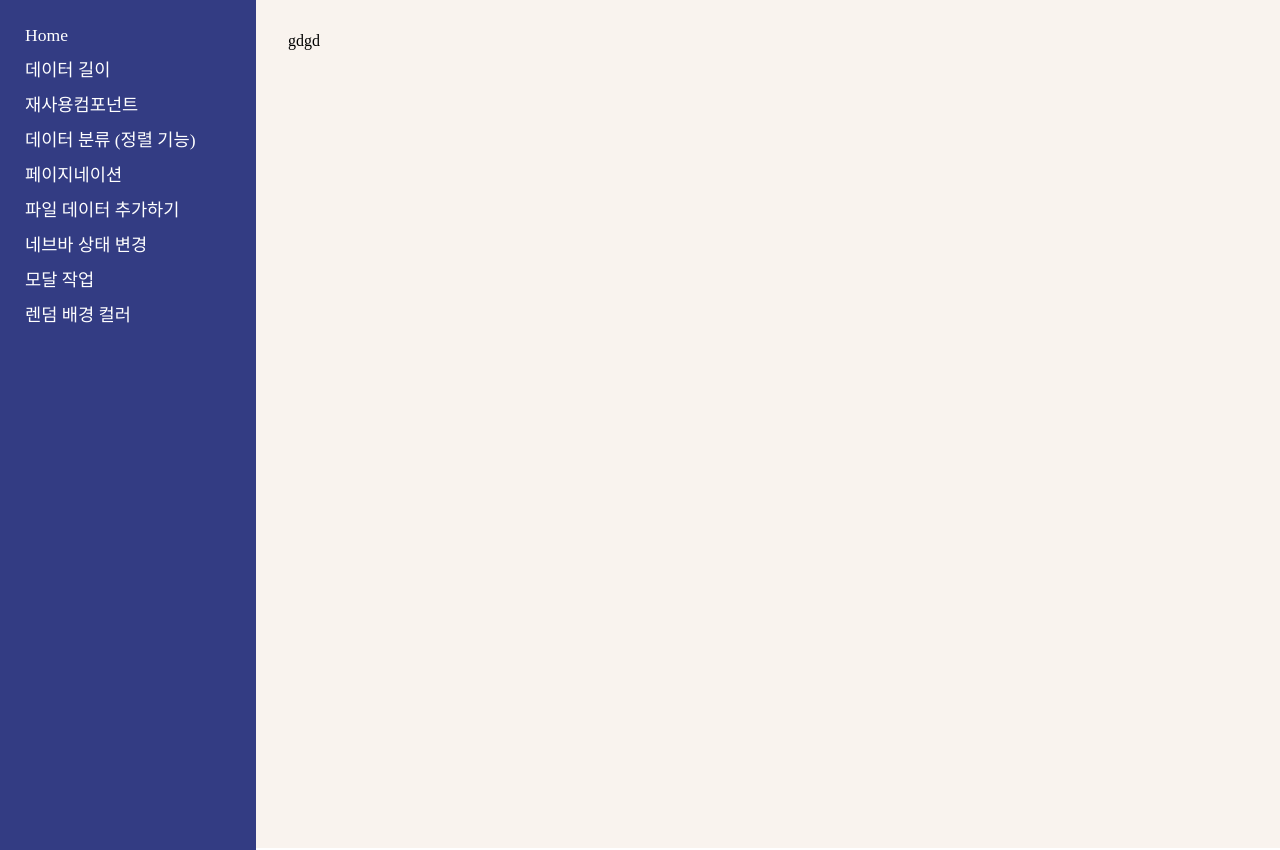
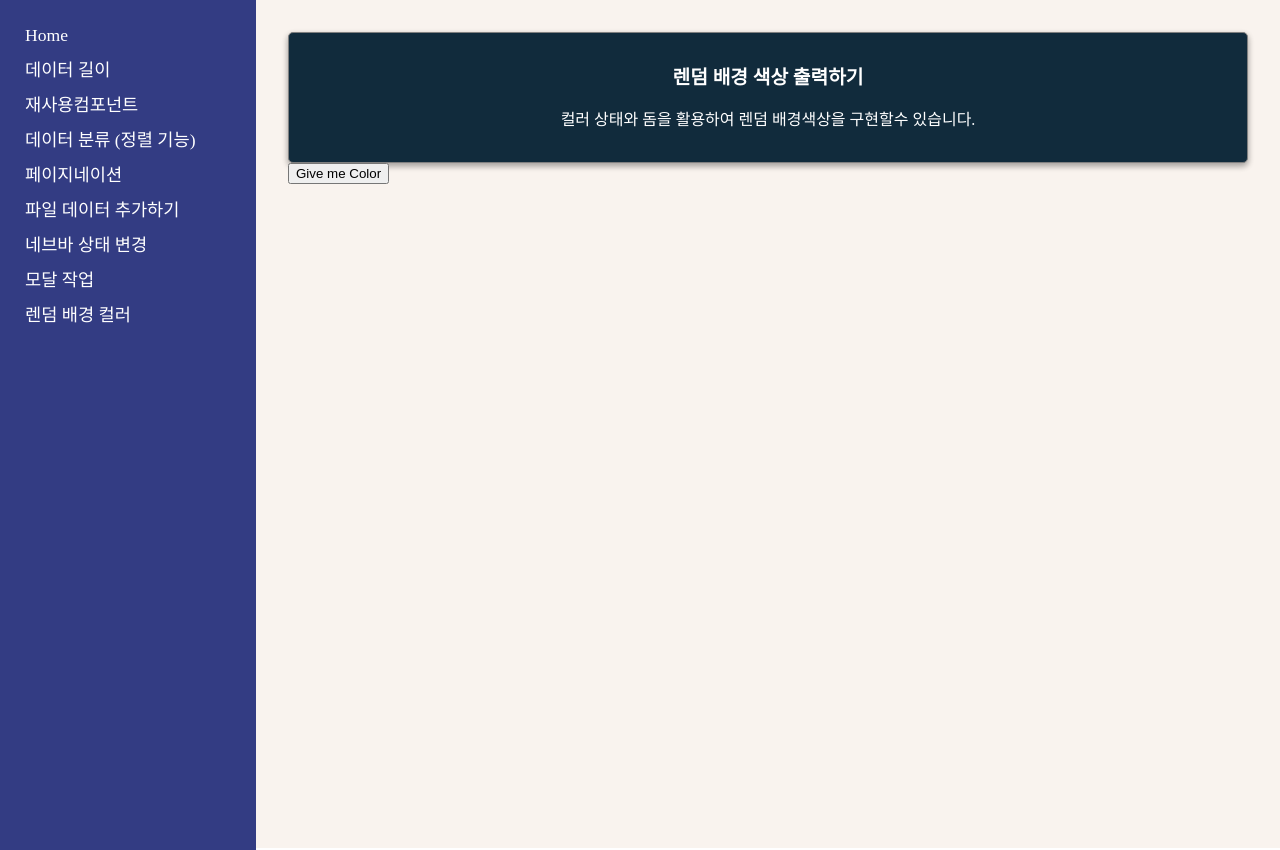
Before and after one commit to leejanghe/React_skill_Up, a React (Create React App) app in the folder myapp/: page /study8 in a window 1280 px wide. Built offline with nearby package versions, Linux system fonts and the light colour scheme.

Commit message:
random color text done

```diff
--- a/myapp/src/components/randomColor/RandomCpage.js
+++ b/myapp/src/components/randomColor/RandomCpage.js
@@ -1,9 +1,50 @@
-import React from 'react'
+import React,{useState} from 'react'
+import AlarmText from '../../common/AlarmText'
+
 
 function RandomCpage() {
+
+    const [colors, setColors] = useState([
+        "#ef5777",
+        "#575fcf",
+        "#4bcffa",
+        "#34e7e4",
+        "#0be881",
+        "#f53b57",
+        "#3c40c6",
+        "#0fbcf9",
+        "#00d8d6",
+        "#05c46b",
+        "#ffc048",
+        "#ffdd59",
+        "#ff5e57",
+        "#d2dae2",
+        "#485460",
+        "#ffa801",
+        "#ffd32a",
+        "#ff3f34"
+    ])
+
+
+    const handleRandomClick = () => {
+        console.log(Math.floor(Math.random()*colors.length))
+        const randomColor = document.querySelector('body')
+        const color1 = colors[Math.floor(Math.random()*colors.length)]
+        const color2 = colors[Math.floor(Math.random()*colors.length)]
+        randomColor.style.background = `linear-gradient(0.25turn, ${color1}, ${color2})`;
+    }
+
+
+
+    const text = [{
+        h1:'렌덤 배경 색상 출력하기',
+        p:'컬러 상태와 돔을 활용하여 렌덤 배경색상을 구현할수 있습니다.'
+    }]
+
     return (
         <div>
-            gdgd
+            <AlarmText text={text}/>
+            <button onClick={handleRandomClick}>Give me Color</button>
         </div>
     )
 }
```
